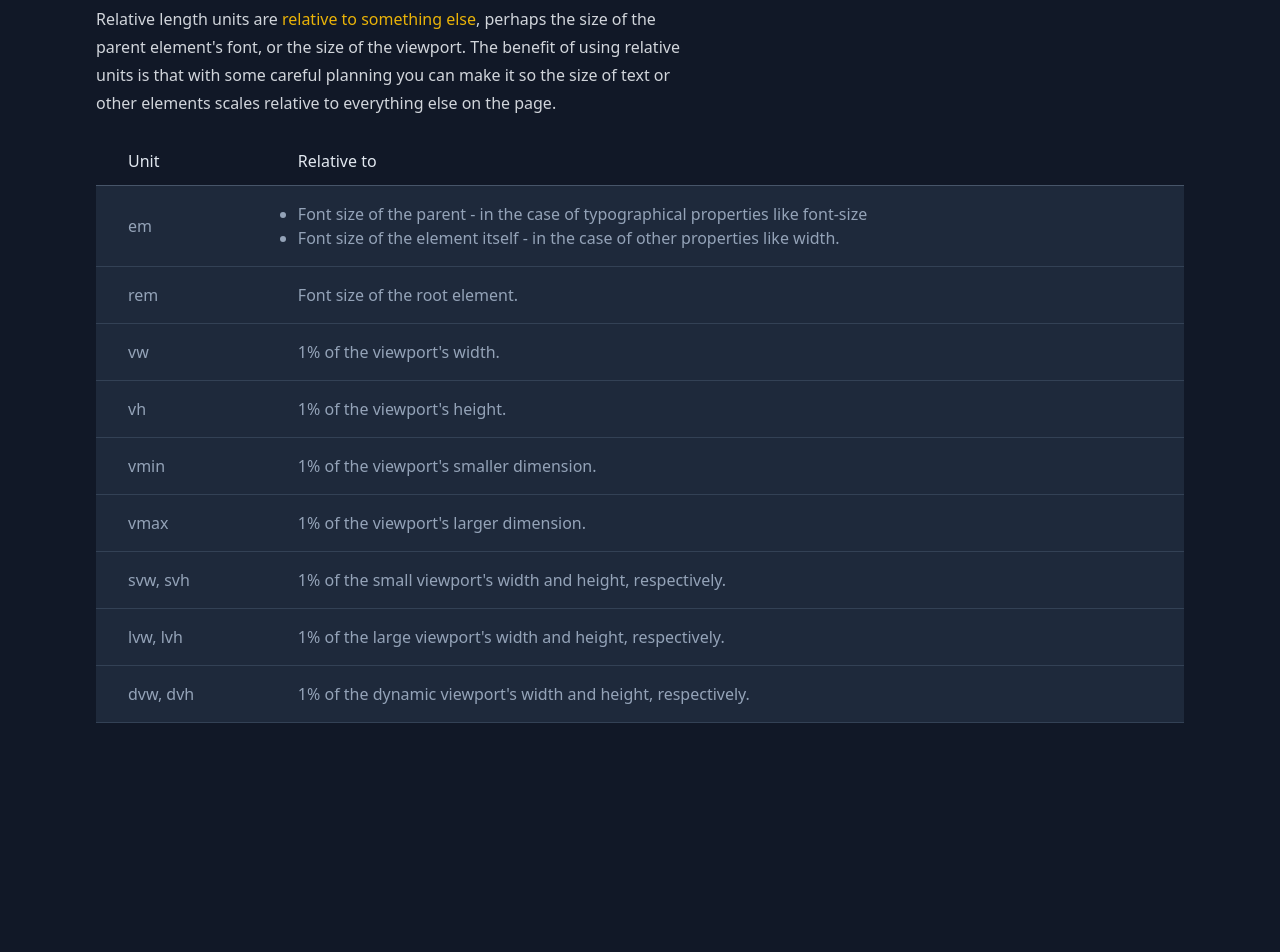
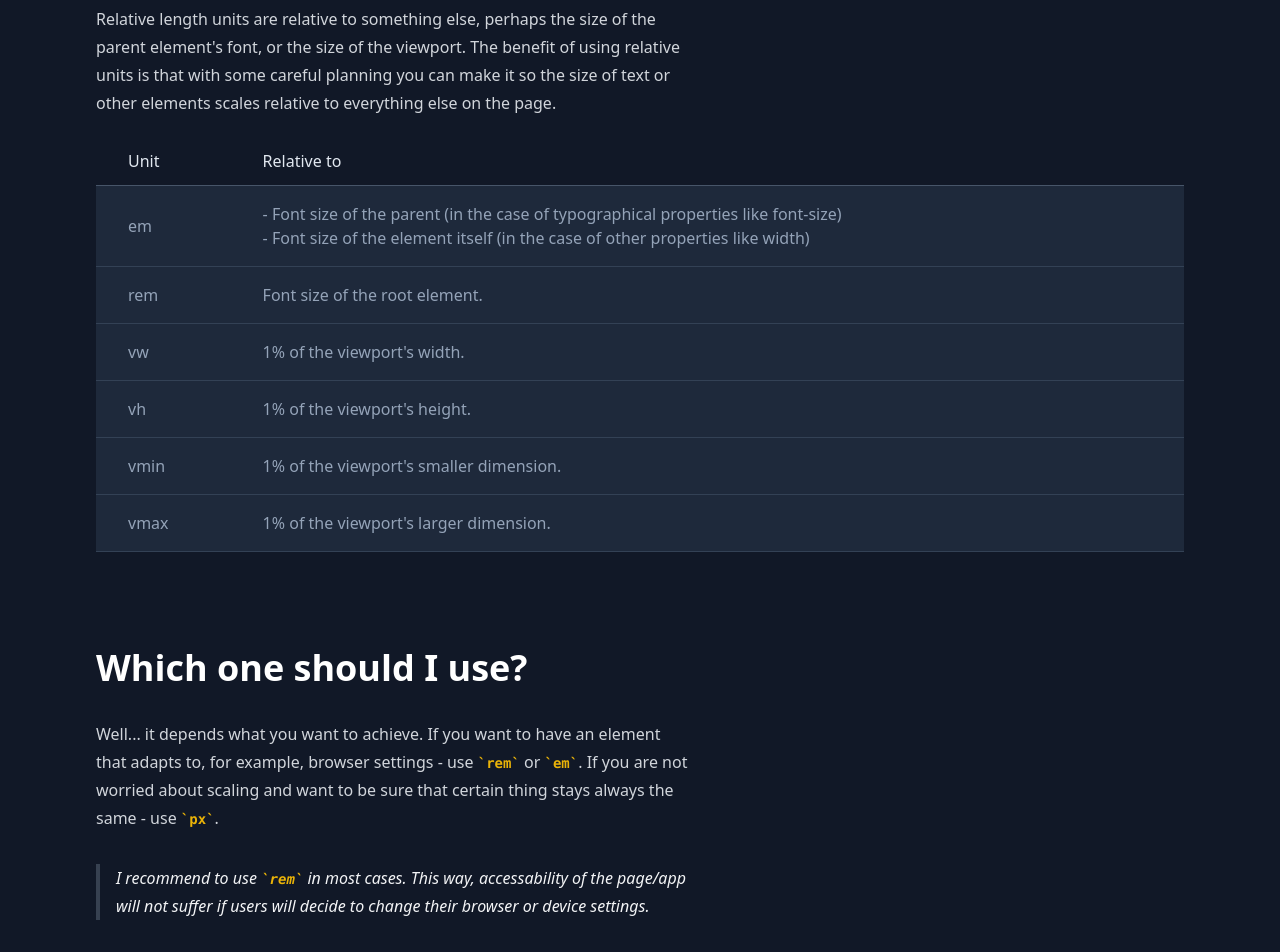
Before and after one commit to KPShiro/ng-css-workshop, an Angular app: page /cases/css-units in a window 1280 px wide. Shown: the part 945-1897 px from the top of the page. Before the commit the page ends 1700 px from the top, so only its background shows below. Built offline with nearby package versions, Linux system fonts and the light colour scheme.

Commit message:
Update css-units info

```diff
--- a/src/app/core/containers/css-units/css-units.component.html
+++ b/src/app/core/containers/css-units/css-units.component.html
@@ -59,10 +59,10 @@
     <article class="prose dark:prose-invert">
         <h1>Relative length units</h1>
         <p>
-            Relative length units are <span class="text-yellow-500">relative to something else</span>, perhaps the
-            size of the parent element's font, or the size of the viewport. The benefit of using relative units is
-            that with some careful planning you can make it so the size of text or other elements scales relative to
-            everything else on the page.
+            Relative length units are relative to something else, perhaps the size of the parent
+            element's font, or the size of the viewport. The benefit of using relative units is that
+            with some careful planning you can make it so the size of text or other elements scales
+            relative to everything else on the page.
         </p>
     </article>
 
@@ -81,12 +81,12 @@
             <tr>
                 <td>em</td>
                 <td>
-                    <ul class="list-disc">
+                    <ul>
                         <li>
-                            Font size of the parent - in the case of typographical properties like font-size
+                            - Font size of the parent (in the case of typographical properties like font-size)
                         </li>
                         <li>
-                            Font size of the element itself - in the case of other properties like width.
+                            - Font size of the element itself (in the case of other properties like width)
                         </li>
                     </ul>
                 </td>
@@ -121,24 +121,27 @@
                     1% of the viewport's larger dimension.
                 </td>
             </tr>
-            <tr>
-                <td>svw, svh</td>
-                <td>
-                    1% of the small viewport's width and height, respectively.
-                </td>
-            </tr>
-            <tr>
-                <td>lvw, lvh</td>
-                <td>
-                    1% of the large viewport's width and height, respectively.
-                </td>
-            </tr>
-            <tr>
-                <td>dvw, dvh</td>
-                <td>
-                    1% of the dynamic viewport's width and height, respectively.
-                </td>
-            </tr>
         </tbody>
     </table>
 </section>
+
+<section class="mt-24 space-y-8">
+    <article class="prose dark:prose-invert">
+        <h1>Which one should I use?</h1>
+        <p>
+            Well... it depends what you want to achieve. If you want to have an element that
+            adapts to, for example, browser settings - use <code class="text-yellow-500">rem</code>
+            or <code class="text-yellow-500">em</code>. If you are not worried about scaling and
+            want to be sure that certain thing stays always the same - use
+            <code class="text-yellow-500">px</code>.
+        </p>
+    </article>
+
+    <article class="prose dark:prose-invert">
+        <blockquote>
+            I recommend to use <code class="text-yellow-500">rem</code> in most cases. This way,
+            accessability of the page/app will not suffer if users will decide to change their
+            browser or device settings.
+        </blockquote>
+    </article>
+</section>
```
